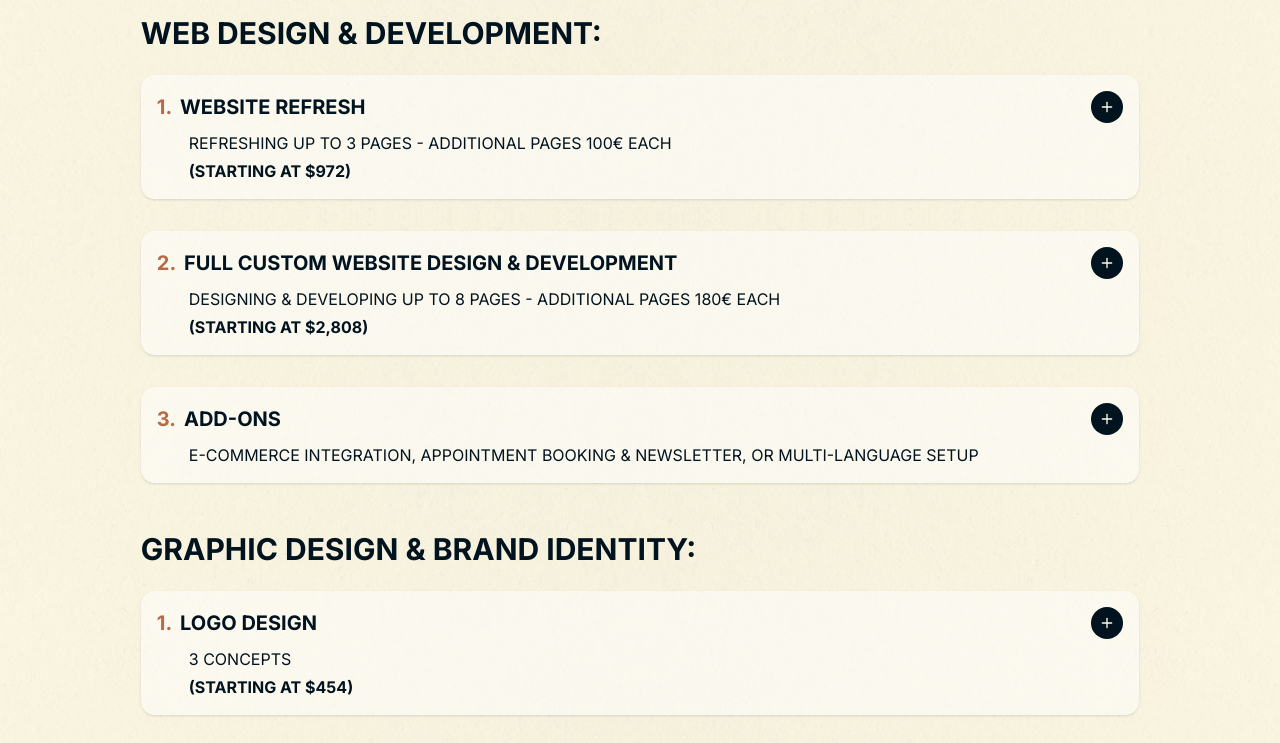
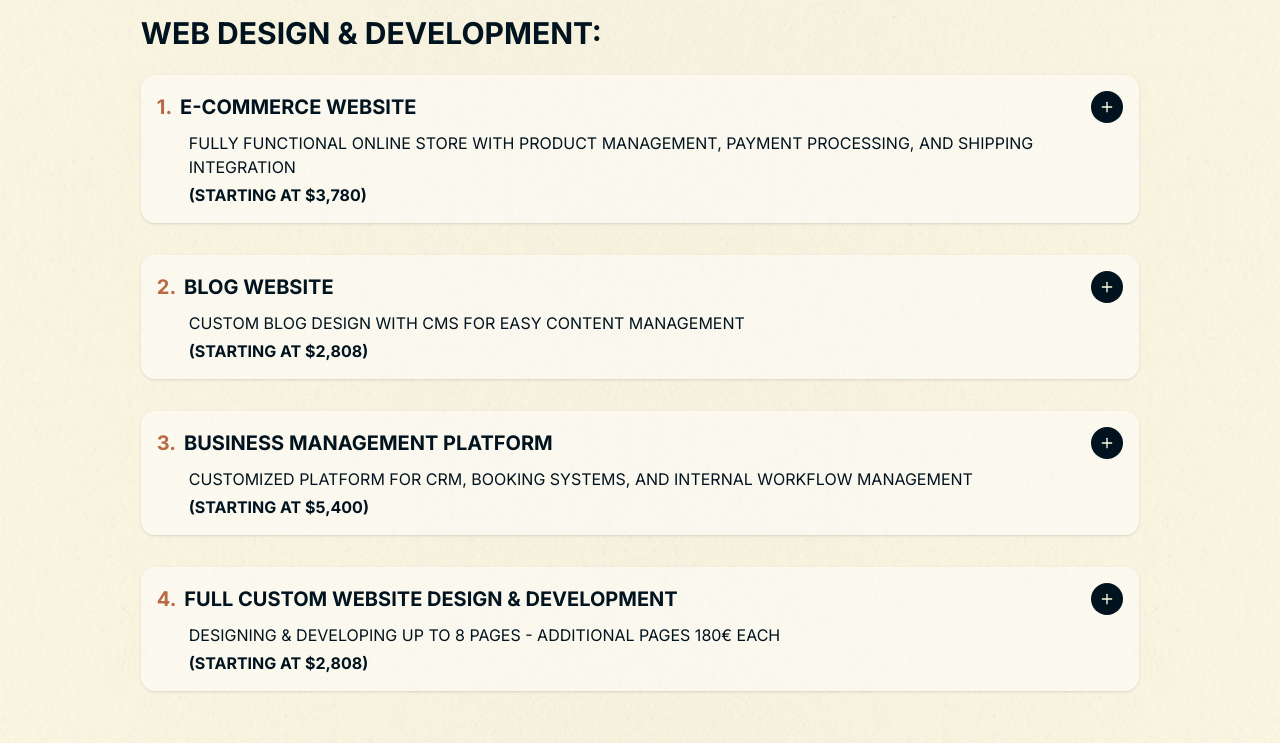
Before and after one commit to Djolex15/perceptionstore, a Next.js app: page /a-la-carte in a window 1280 px wide. Shown: the part 900-1643 px from the top of the page. Built offline with nearby package versions, Linux system fonts and the light colour scheme.

Commit message:
Dif currencies

```diff
--- a/src/app/a-la-carte/page.tsx
+++ b/src/app/a-la-carte/page.tsx
@@ -50,6 +50,9 @@ export default function ALaCartePage() {
           price: 1000,
           description: "5 VIDEOS (15-60 SECONDS EACH) TAILORED FOR TIKTOK, INSTAGRAM, OR LINKEDIN",
           selected: false,
+          choices: [
+            { id: "extra-video", name: "Additional Video", price: 200, selected: false, quantity: 0 },
+          ],
         },
         {
           id: "promo",
@@ -57,20 +60,16 @@ export default function ALaCartePage() {
           price: 700,
           description: "1 VIDEO (2-3 MINUTES) SHOWCASING YOUR BRAND, PRODUCT, OR SERVICE",
           selected: false,
+          choices: [
+            { id: "extra-promo", name: "Additional Promotional Video", price: 650, selected: false, quantity: 0 },
+          ],
         },
         {
           id: "social-strategy",
           name: "SOCIAL MEDIA STRATEGY",
           price: 500,
-          description:
-            "CUSTOMIZED 3-MONTH STRATEGY FOR 2 PLATFORMS OF YOUR CHOICE (INSTAGRAM, TIKTOK, LINKEDIN, OR FACEBOOK)",
+          description: "CUSTOMIZED 3-MONTH STRATEGY FOR 2 PLATFORMS OF YOUR CHOICE (INSTAGRAM, TIKTOK, LINKEDIN, OR FACEBOOK)",
           selected: false,
-          choices: [
-            { id: "instagram", name: "Instagram", price: 0, selected: false },
-            { id: "tiktok", name: "TikTok", price: 0, selected: false },
-            { id: "linkedin", name: "LinkedIn", price: 0, selected: false },
-            { id: "facebook", name: "Facebook", price: 0, selected: false },
-          ],
         },
       ],
     },
@@ -79,12 +78,30 @@ export default function ALaCartePage() {
       name: "WEB DESIGN & DEVELOPMENT:",
       options: [
         {
-          id: "refresh",
-          name: "WEBSITE REFRESH",
-          price: 900,
-          description: "REFRESHING UP TO 3 PAGES - ADDITIONAL PAGES 100€ EACH",
+          id: "ecommerce",
+          name: "E-COMMERCE WEBSITE",
+          price: 3500,
+          description: "FULLY FUNCTIONAL ONLINE STORE WITH PRODUCT MANAGEMENT, PAYMENT PROCESSING, AND SHIPPING INTEGRATION",
           selected: false,
-          choices: [{ id: "additional-pages", name: "Additional Pages", price: 100, selected: false, quantity: 0 }],
+          choices: [
+            { id: "ai-chatbot", name: "AI Chatbot", price: 500, selected: false },
+            { id: "payment-processing", name: "Payment Processing Integration", price: 400, selected: false },
+            { id: "custom-dashboard", name: "Custom Admin Dashboard", price: 600, selected: false },
+          ],
+        },
+        {
+          id: "blog",
+          name: "BLOG WEBSITE",
+          price: 2600,
+          description: "CUSTOM BLOG DESIGN WITH CMS FOR EASY CONTENT MANAGEMENT",
+          selected: false,
+        },
+        {
+          id: "business-management",
+          name: "BUSINESS MANAGEMENT PLATFORM",
+          price: 5000,
+          description: "CUSTOMIZED PLATFORM FOR CRM, BOOKING SYSTEMS, AND INTERNAL WORKFLOW MANAGEMENT",
+          selected: false,
         },
         {
           id: "custom",
@@ -93,40 +110,10 @@ export default function ALaCartePage() {
           description: "DESIGNING & DEVELOPING UP TO 8 PAGES - ADDITIONAL PAGES 180€ EACH",
           selected: false,
           choices: [
-            { id: "additional-pages-custom", name: "Additional Pages", price: 180, selected: false, quantity: 0 },
+            { id: "ai-chatbot", name: "AI Chatbot", price: 500, selected: false },
+            { id: "payment-processing", name: "Payment Processing Integration", price: 400, selected: false },
+            { id: "custom-dashboard", name: "Custom Admin Dashboard", price: 600, selected: false },
           ],
-        },
-        {
-          id: "web-addons",
-          name: "ADD-ONS",
-          price: 0,
-          description: "E-COMMERCE INTEGRATION, APPOINTMENT BOOKING & NEWSLETTER, OR MULTI-LANGUAGE SETUP",
-          selected: false,
-          choices: [
-            { id: "ecommerce", name: "E-Commerce Integration", price: 200, selected: false },
-            { id: "booking", name: "Appointment Booking & Newsletter", price: 200, selected: false },
-            { id: "multilanguage", name: "Multi-Language Setup", price: 200, selected: false },
-          ],
-        },
-      ],
-    },
-    {
-      id: "graphic",
-      name: "GRAPHIC DESIGN & BRAND IDENTITY:",
-      options: [
-        {
-          id: "logo",
-          name: "LOGO DESIGN",
-          price: 420,
-          description: "3 CONCEPTS",
-          selected: false,
-        },
-        {
-          id: "rebranding",
-          name: "COMPLETE REBRANDING PACKAGE",
-          price: 1200,
-          description: "COLOR PALETTE, TYPOGRAPHY, FASHION & APPAREL, STATIONERY, PACKAGING, AND USAGE GUIDE",
-          selected: false,
         },
       ],
     },
@@ -157,13 +144,20 @@ export default function ALaCartePage() {
           ],
         },
         {
+          id: "custom-app",
+          name: "CUSTOM BUSINESS MANAGEMENT APP",
+          price: 5000,
+          description: "CRM, BOOKING SYSTEMS, AND INTERNAL WORKFLOWS TAILORED TO YOUR BUSINESS NEEDS",
+          selected: false,
+        },
+        {
           id: "app-addons",
           name: "ADD-ONS",
           price: 0,
           description: "API INTEGRATIONS OR ONGOING MAINTENANCE",
           selected: false,
           choices: [
-            { id: "api-integration", name: "API Integration", price: 500, selected: false },
+            { id: "api-integration", name: "API Integration", price: 300, selected: false },
             { id: "maintenance", name: "Ongoing Maintenance (Monthly)", price: 300, selected: false },
           ],
         },
@@ -177,16 +171,14 @@ export default function ALaCartePage() {
           id: "social-ads",
           name: "SOCIAL MEDIA ADS",
           price: 500,
-          description:
-            "AD STRATEGY, SETUP, AND MANAGEMENT FOR PLATFORMS (FACEBOOK, INSTAGRAM, AND LINKEDIN) - INCLUDES 3 CAMPAIGNS/MONTH & AD CREATIVE",
+          description: "AD STRATEGY, SETUP, AND MANAGEMENT FOR PLATFORMS (FACEBOOK, INSTAGRAM, AND LINKEDIN) - INCLUDES 3 CAMPAIGNS/MONTH & AD CREATIVE",
           selected: false,
         },
         {
           id: "google-ads",
           name: "GOOGLE ADS",
           price: 600,
-          description:
-            "SEARCH, DISPLAY, OR SHOPPING AD CAMPAIGNS - INCLUDES KEYWORD RESEARCH, CAMPAIGN CREATION & MONTHLY OPTIMIZATION",
+          description: "SEARCH, DISPLAY, OR SHOPPING AD CAMPAIGNS - INCLUDES KEYWORD RESEARCH, CAMPAIGN CREATION & MONTHLY OPTIMIZATION",
           selected: false,
         },
         {
```
